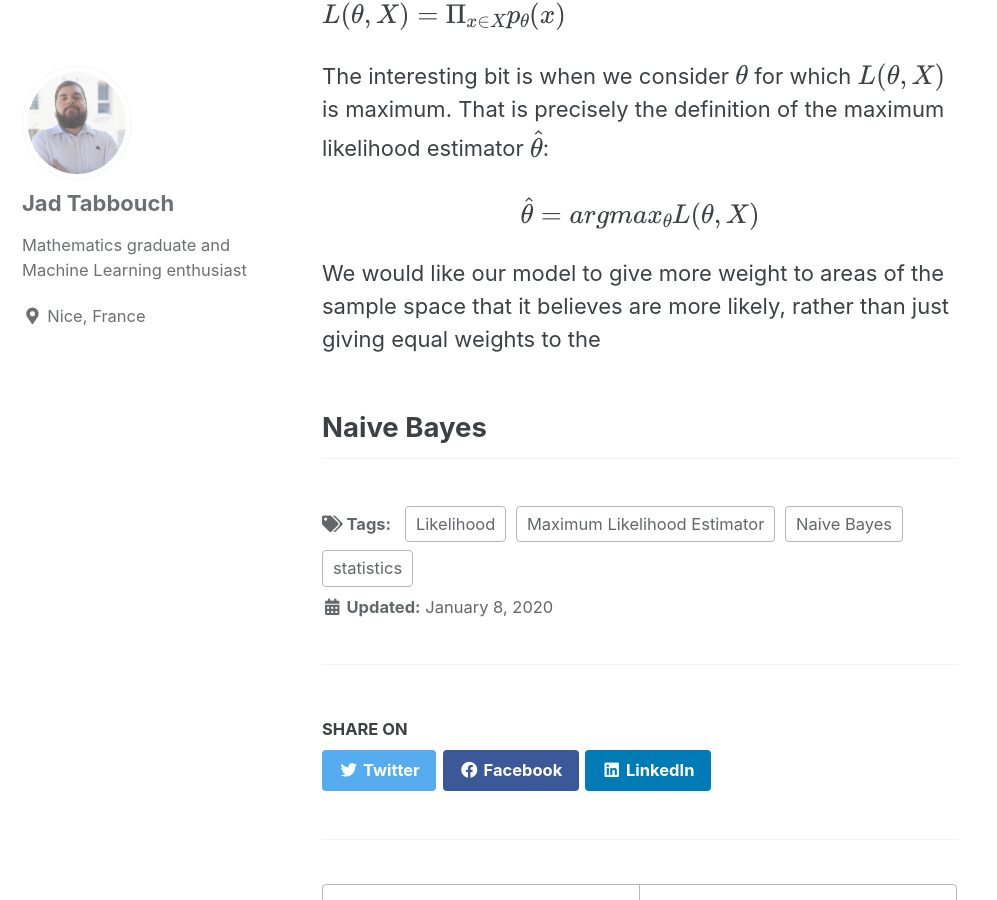
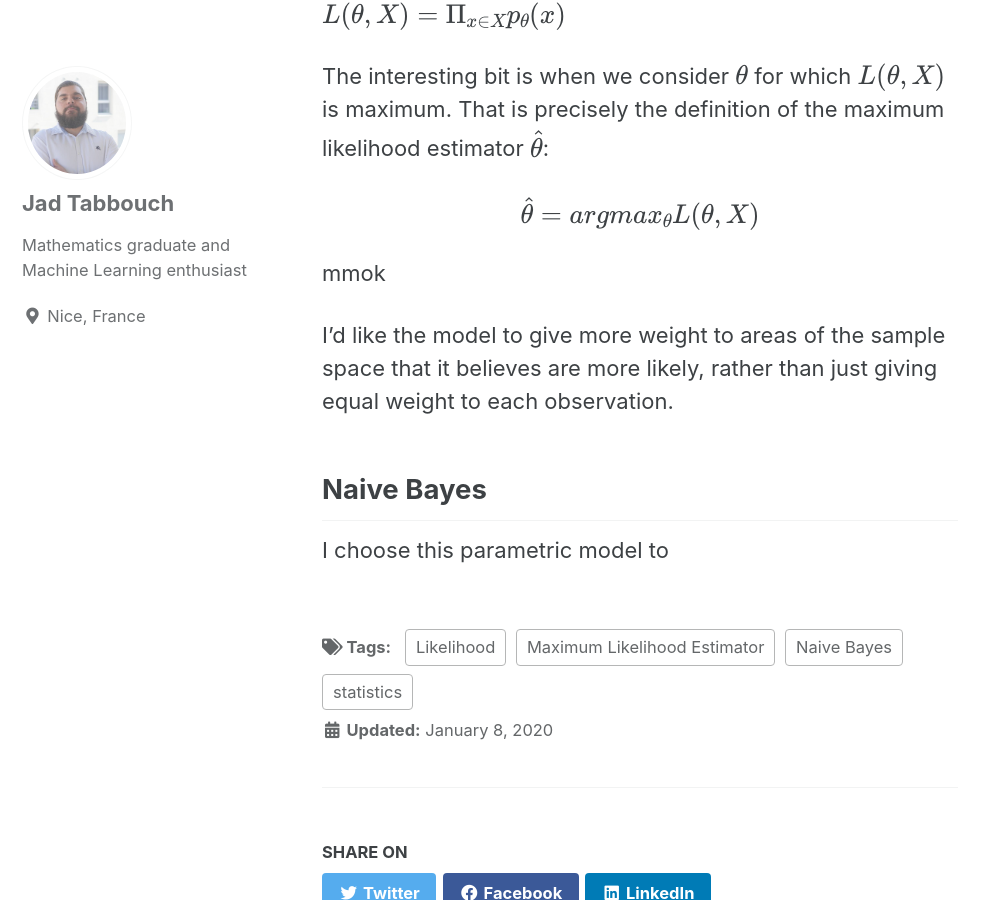
Before and after one commit to jad-tab/jad-tab.github.io, a Jekyll site: the page built from _posts/2020-01-08-Generative_models.md, in a window 1280 px wide and 900 px high, scrolled down 1525 px. Shown: the whole window, without its empty margins (0-997 px from the left). Built offline with Jekyll 4.4.1, drawn with Linux system fonts in a browser that asks for light colours; cached includes are drawn as plain includes; formulas are drawn with MathJax 3.

Commit message:
Update 2020-01-08-Generative_models.md

```diff
--- a/_posts/2020-01-08-Generative_models.md
+++ b/_posts/2020-01-08-Generative_models.md
@@ -32,7 +32,9 @@ The interesting bit is when we consider $$\theta$$ for which $$L(\theta, X)$$ is
 
 $$\hat{\theta} = argmax_{\theta}  L(\theta, X) $$
 
+mmok
 
+I'd like the model to give more weight to areas of the sample space that it believes are more likely, rather than just giving equal weight to each observation.
 
-We would like our model to give more weight to areas of the sample space that it believes are more likely, rather than just giving equal weights to the
 ## Naive Bayes
+I choose this parametric model to
```
